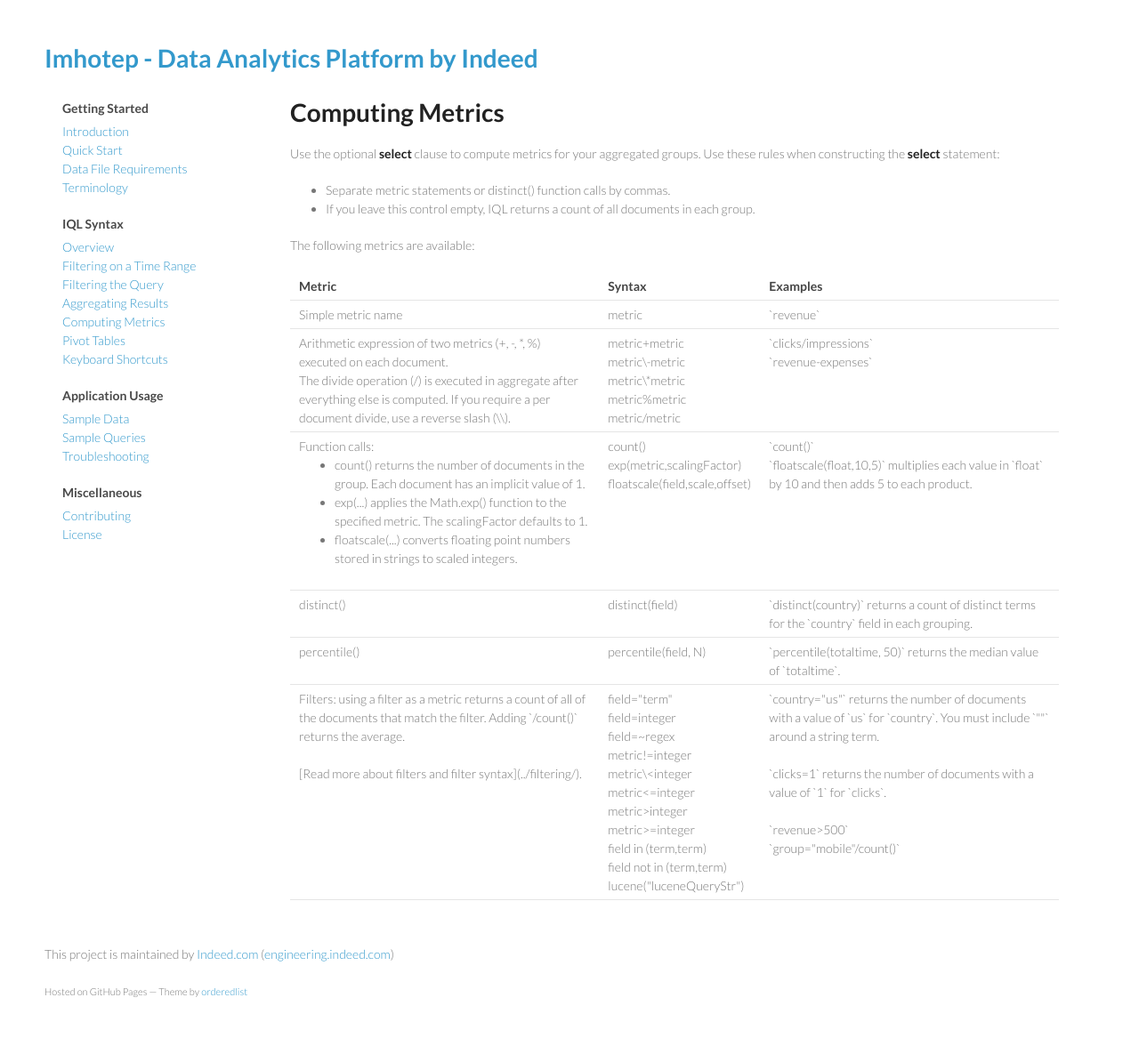
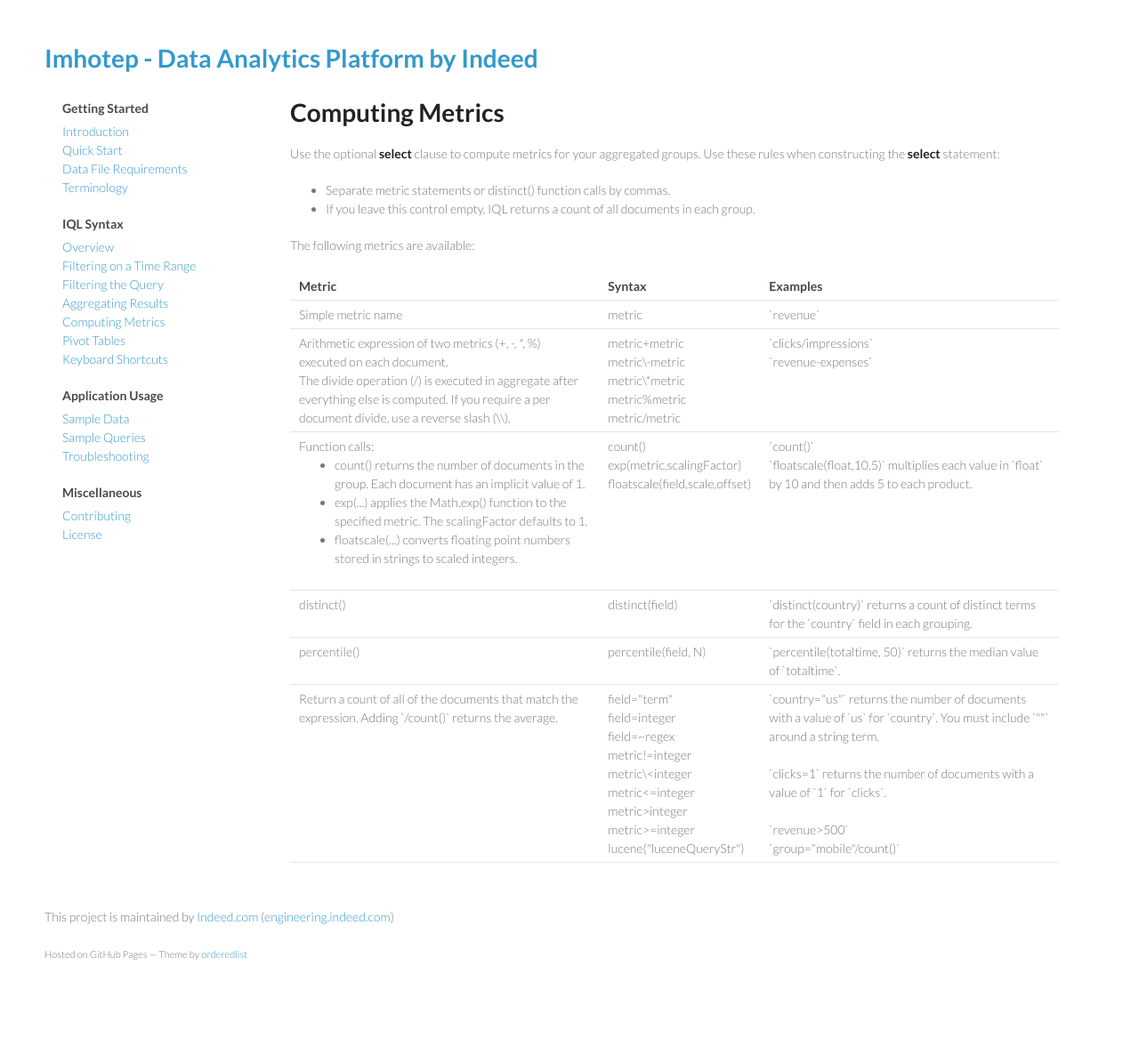
Before and after one commit to indeedeng/imhotep, a Jekyll site: the page built from docs/metrics.md, in a window 1280 px wide. Shown: the whole page at 89% size. Built offline with Jekyll 4.4.1, drawn with Linux system fonts in a browser that asks for light colours; Markdown is read by kramdown in place of the engine named in the settings; after the commit the page ends 1152 px from its top, so only the background shows below that.

Commit message:
edited filters as metrics

```diff
--- a/docs/metrics.md
+++ b/docs/metrics.md
@@ -49,8 +49,8 @@
     <td valign="top">`percentile(totaltime, 50)` returns the median value of `totaltime`.</td>
   </tr>
     <tr>
-    <td valign="top">Filters: using a filter as a metric returns a count of all of the documents that match the filter. Adding `/count()` returns the average. <br><br>[Read more about filters and filter syntax](../filtering/).</td>
-    <td valign="top">field="term"<br>field=integer<br>field=~regex<br>metric!=integer<br>metric\<integer<br>metric<=integer<br>metric>integer<br>metric>=integer<br>field in (term,term)<br>field not in (term,term)<br>lucene("luceneQueryStr")</td>
+    <td valign="top">Return a count of all of the documents that match the expression. Adding `/count()` returns the average. </td>
+    <td valign="top">field="term"<br>field=integer<br>field=~regex<br>metric!=integer<br>metric\<integer<br>metric<=integer<br>metric>integer<br>metric>=integer<br>lucene("luceneQueryStr")</td>
     <td valign="top">`country="us"` returns the number of documents with a value of `us` for `country`.  You must include `""` around a string term.<br><br>`clicks=1` returns the number of documents with a value of `1` for `clicks`.<br><br>`revenue>500`<br>`group="mobile"/count()`</td>
   </tr>
 
```
